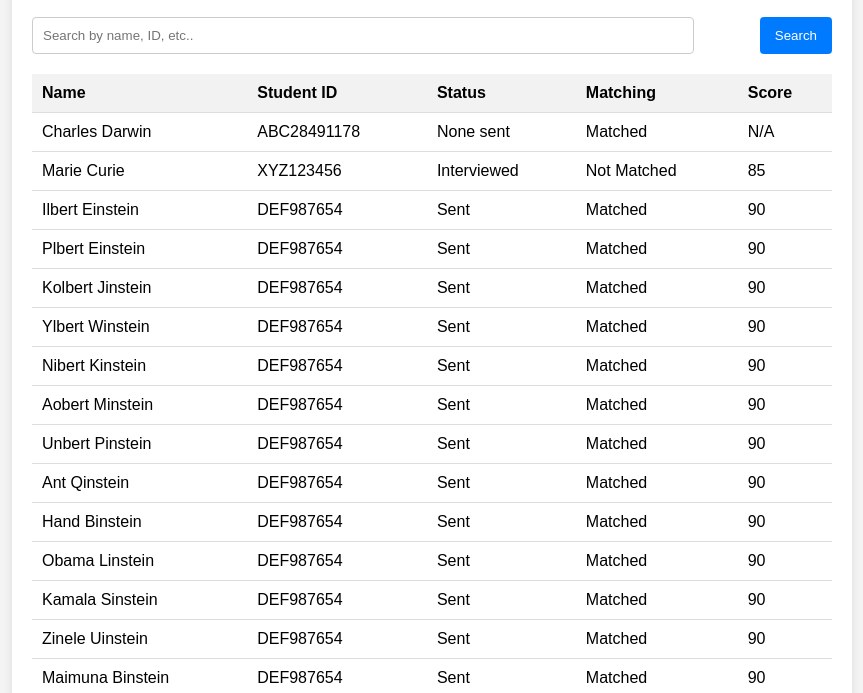
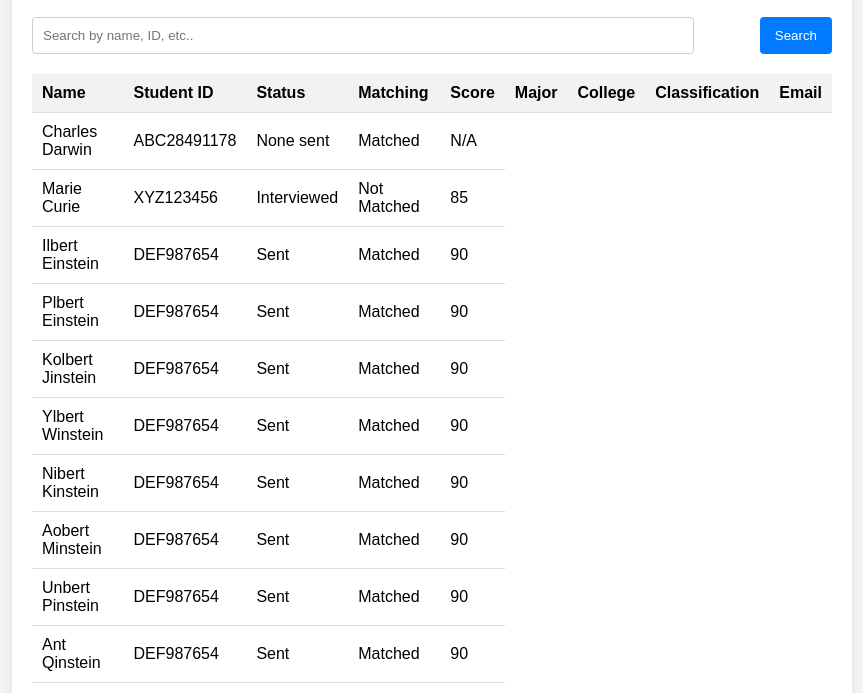
Before and after one commit to gcromwe1/stackblitz-starters-cylhhl, a website: page index.html in a window 1280 px wide. Shown: the part 101-794 px from the top of the page, without its empty margins (208-1071 px from the left). Drawn offline with Linux system fonts and the light colour scheme.

Commit message:
Update index.html

```diff
--- a/index.html
+++ b/index.html
@@ -14,7 +14,11 @@
     <div class="container">
       <h1>Student Search</h1>
       <div class="search-bar">
-        <input type="text" id="searchInput" placeholder="Search by name, ID, etc.." />
+        <input
+          type="text"
+          id="searchInput"
+          placeholder="Search by name, ID, etc.."
+        />
         <button id="searchButton">Search</button>
       </div>
       <table>
@@ -25,6 +29,10 @@
             <th>Status</th>
             <th>Matching</th>
             <th>Score</th>
+            <th>Major</th>
+            <th>College</th>
+            <th>Classification</th>
+            <th>Email</th>
           </tr>
         </thead>
         <tbody id="studentList">
```
